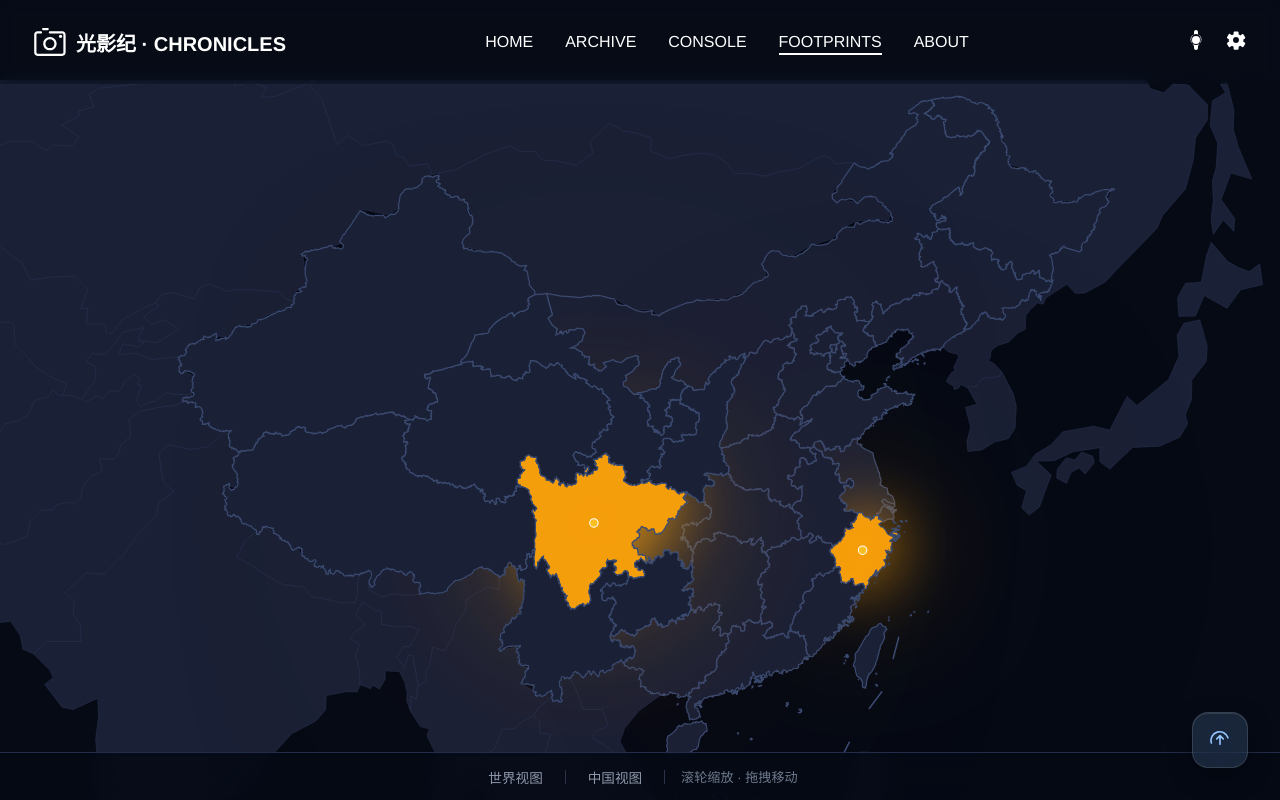
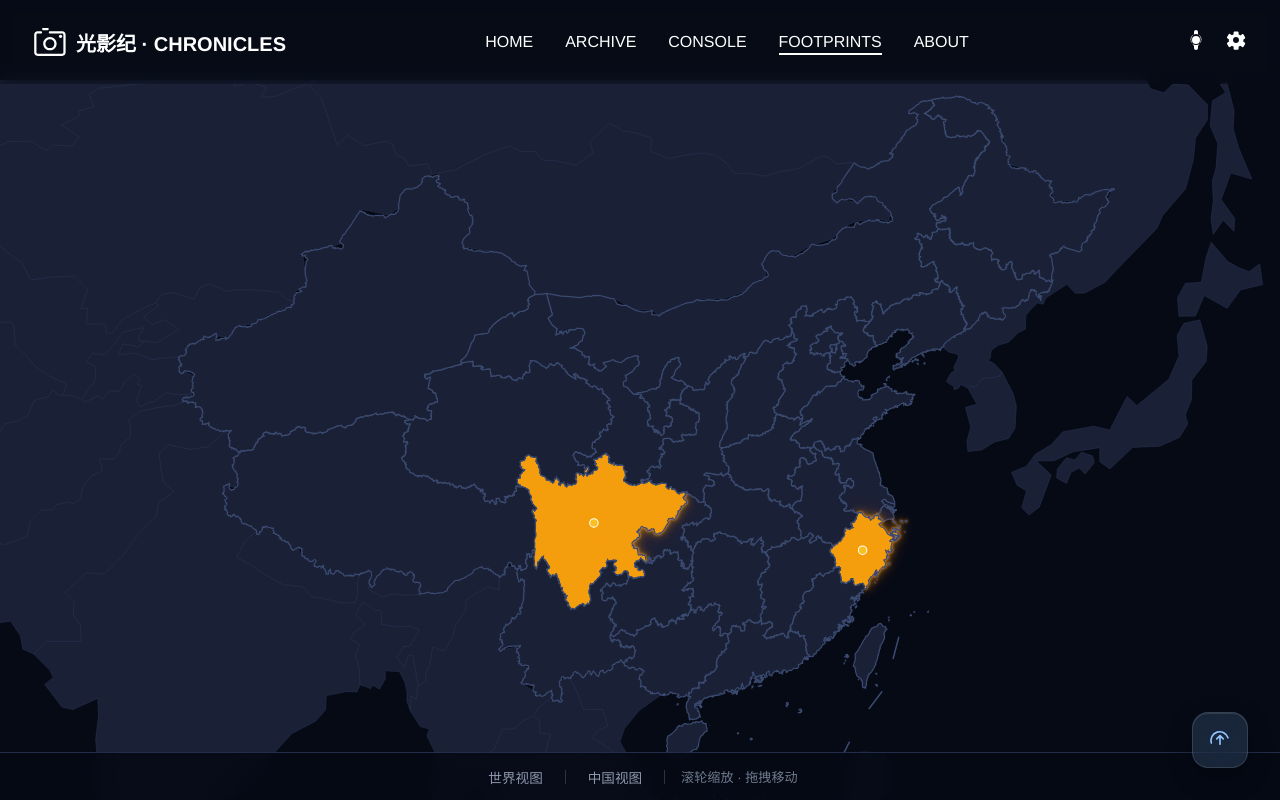
Before and after one commit to aiaod1009/chiaroscuro, a Vue app in the folder web/: page /footprints in a window 1280 px wide. Shown: the top 800 px of the page. Built offline with nearby package versions, Linux system fonts and the light colour scheme.

Commit message:
足迹地图发光区域

```diff
--- a/web/src/views/Footprints/index.vue
+++ b/web/src/views/Footprints/index.vue
@@ -3,6 +3,26 @@
     <section ref="mapContainer" class="map-stage" :class="{ 'is-dragging': isDragging }" @mousedown="handleMouseDown"
       @mousemove="handleMouseMove" @mouseup="handleMouseUp" @mouseleave="handleMouseUp" @wheel.prevent="handleWheel">
       <svg class="travel-map" :viewBox="`0 0 ${svgWidth} ${svgHeight}`" role="img" aria-label="旅行足迹地图">
+        <defs>
+          <filter id="visited-glow" x="-25%" y="-25%" width="150%" height="150%" filterUnits="userSpaceOnUse"
+            primitiveUnits="userSpaceOnUse">
+            <feGaussianBlur in="SourceGraphic" :stdDeviation="2 / zoom" result="blur1" />
+            <feFlood flood-color="rgb(245, 158, 11)" flood-opacity="0.85" result="color1" />
+            <feComposite in="color1" in2="blur1" operator="in" result="shadow1" />
+            <feGaussianBlur in="SourceGraphic" :stdDeviation="5 / zoom" result="blur2" />
+            <feFlood flood-color="rgb(245, 158, 11)" flood-opacity="0.45" result="color2" />
+            <feComposite in="color2" in2="blur2" operator="in" result="shadow2" />
+            <feGaussianBlur in="SourceGraphic" :stdDeviation="10 / zoom" result="blur3" />
+            <feFlood flood-color="rgb(234, 88, 12)" flood-opacity="0.25" result="color3" />
+            <feComposite in="color3" in2="blur3" operator="in" result="shadow3" />
+            <feMerge>
+              <feMergeNode in="shadow3" />
+              <feMergeNode in="shadow2" />
+              <feMergeNode in="shadow1" />
+              <feMergeNode in="SourceGraphic" />
+            </feMerge>
+          </filter>
+        </defs>
         <rect width="100%" height="100%" fill="#050a15" />
 
         <g :transform="mapTransform">
@@ -456,9 +476,7 @@ path {
 }
 
 path.highlighted {
-  filter: drop-shadow(0 0 5px rgba(245, 158, 11, 0.85))
-    drop-shadow(0 0 12px rgba(245, 158, 11, 0.45))
-    drop-shadow(0 0 24px rgba(234, 88, 12, 0.25));
+  filter: url(#visited-glow);
 }
 
 .map-marker {
```
